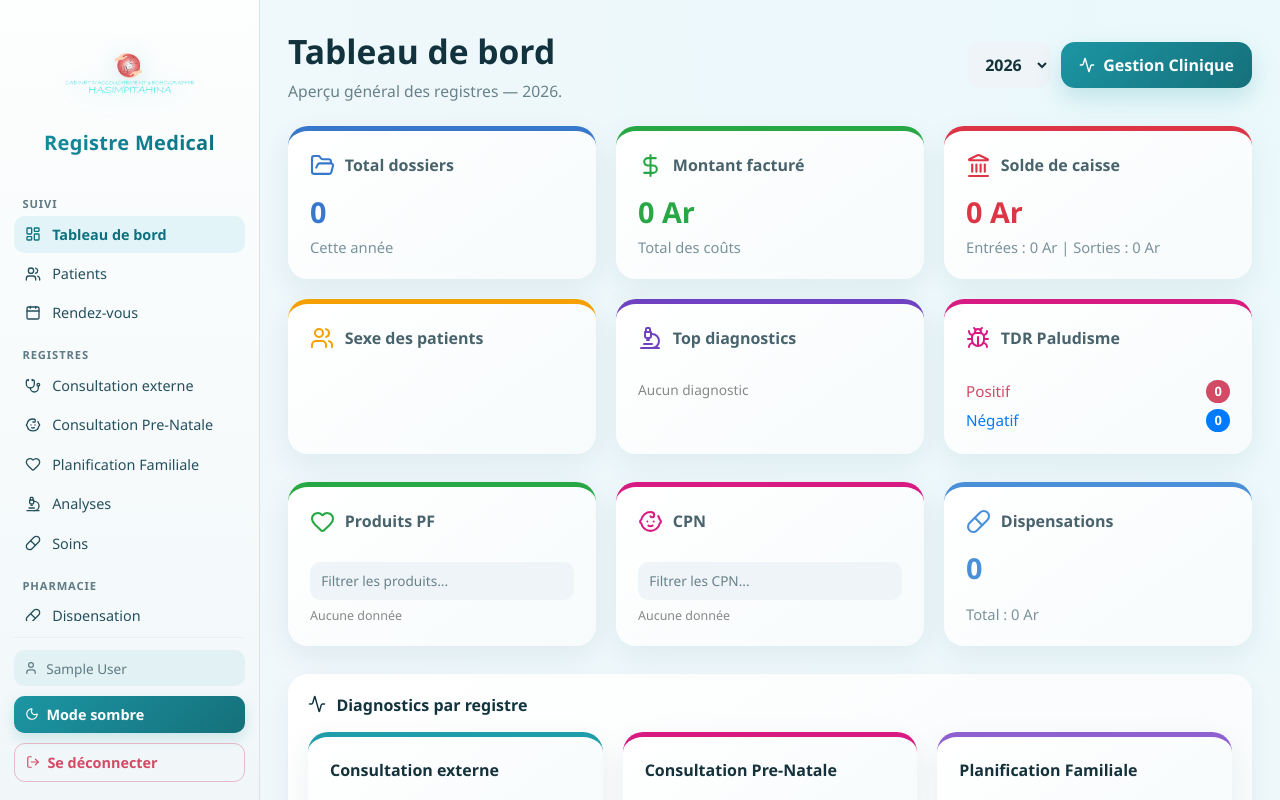
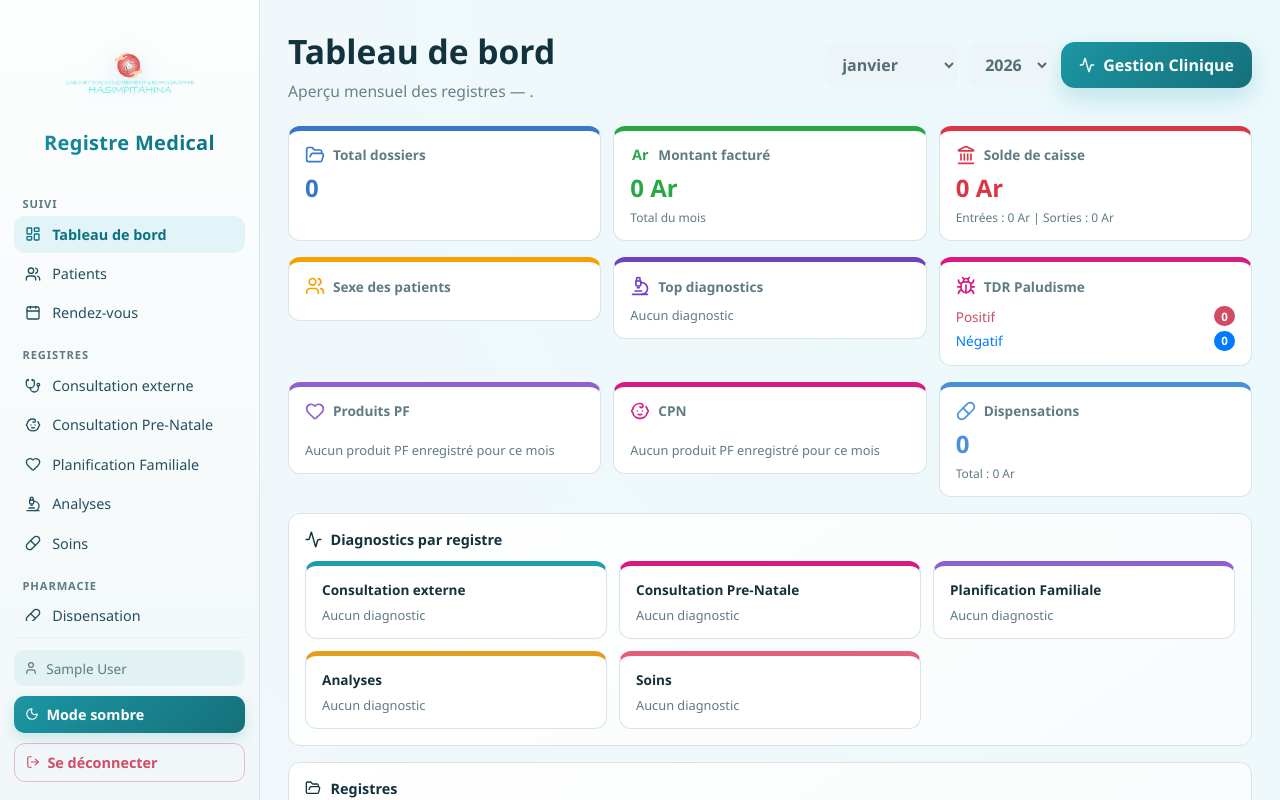
Before and after one commit to TafitaNiainaperline/registre-medical, a React (Vite) app: page / in a window 1280 px wide. Shown: the top 800 px of the page. Built offline with nearby package versions, Linux system fonts and the light colour scheme; sample sign-in values are in the browser's storage.

Commit message:
feat(dashboard): enhance dashboard functionality with monthly data loading and improved styling

```diff
--- a/src/pages/DashboardPage/DashboardPage.scss
+++ b/src/pages/DashboardPage/DashboardPage.scss
@@ -4,16 +4,54 @@
   .page-header .tools {
     display: flex;
     align-items: center;
+    flex-wrap: wrap;
     gap: 0.625em;
 
     select { width: auto; font-weight: 600; }
   }
 
-  .cards-grid { margin-bottom: 1.75em; }
+  .cards-grid {
+    grid-template-columns: repeat(auto-fit, minmax(min(100%, 15rem), 1fr));
+    align-items: start;
+    gap: 0.75rem;
+    margin-bottom: 1rem;
+  }
 
-  .muted { color: #888; font-size: 0.9em; }
+  .overview { align-items: stretch; }
+
+  .muted { color: var(--soft); font-size: 0.8rem; }
 
   .stat-card {
+    min-width: 0;
+    padding: 0.875rem 1rem;
+    border: 1px solid var(--border);
+    border-top-width: 2px;
+    border-radius: 0.75rem;
+    background: var(--panel);
+    box-shadow: none;
+
+    &:hover { transform: none; box-shadow: none; }
+    h3 { color: var(--soft); font-size: 0.85rem; }
+    h4 { font-size: 0.85rem; }
+    .top { gap: 0.5rem; margin-bottom: 0.625rem; }
+    .top .Icon { width: 1.25rem; height: 1.25rem; }
+    .currency-icon {
+      display: inline-flex;
+      align-items: center;
+      justify-content: center;
+      flex-shrink: 0;
+      width: 1.25rem;
+      height: 1.25rem;
+      color: var(--success);
+      font-size: 0.9rem;
+      font-weight: 800;
+      line-height: 1;
+    }
+    .value { font-size: 1.5rem; font-variant-numeric: tabular-nums; overflow-wrap: anywhere; }
+    .subtitle { padding-top: 0.5rem; color: var(--soft); font-size: 0.75rem; }
+    .rows { margin-top: 0; font-size: 0.85rem; }
+    .row > span { white-space: normal; overflow-wrap: anywhere; }
+    .count-badge { flex-shrink: 0; }
     .positive { color: var(--danger); }
     .negative { color: #007bff; }
 
@@ -25,22 +63,56 @@
     .rows.scroll { max-height: 7.5em; overflow-y: auto; font-size: 0.78em; }
 
     &.register {
-      text-align: center;
+      display: grid;
+      grid-template-columns: auto 1fr auto;
+      align-items: center;
+      gap: 0.375rem 0.625rem;
+      text-align: left;
 
-      > .Icon { margin-bottom: 0.5em; }
-      .value { font-size: 1.5em; }
+      > .Icon { grid-row: span 2; width: 1.5rem; height: 1.5rem; }
+      h4 { margin: 0; }
+      .value { grid-column: 3; grid-row: span 2; font-size: 1.25rem; }
+      .subtitle { grid-column: 2; padding: 0; }
     }
   }
 
-  .panel { margin-bottom: 1.75em; }
+  .registry-counts {
+    .scope { margin: 0 0 0.625rem; font-size: 0.75rem; color: var(--soft); }
+    .summary-chips { display: flex; flex-wrap: wrap; gap: 0.375rem; margin: 0; }
+    .summary-chip {
+      display: inline-flex;
+      align-items: center;
+      gap: 0.5rem;
+      max-width: 100%;
+      box-sizing: border-box;
+      padding: 0.25rem 0.5rem;
+      border-radius: 0.5rem;
+      background: var(--field-bg);
+      font-size: 0.8rem;
+
+      dt { min-width: 0; overflow-wrap: anywhere; }
+      dd { flex-shrink: 0; margin: 0; padding: 0.125rem 0.375rem; border-radius: 0.25rem; background: var(--panel); font-weight: 700; font-variant-numeric: tabular-nums; }
+    }
+  }
+
+  .panel {
+    margin-bottom: 1rem;
+    padding: 1rem;
+    border: 1px solid var(--border);
+    border-radius: 0.75rem;
+    box-shadow: none;
+    > .cards-grid { margin-bottom: 0; }
+    > h3 { margin-bottom: 0.75rem; font-size: 0.9rem; }
+  }
 
   .age-groups {
     display: flex;
     flex-wrap: wrap;
-    gap: 0.75em;
+    gap: 0.375rem;
 
     .group {
-      padding: 0.625em 1em;
+      padding: 0.375rem 0.625rem;
+      font-size: 0.8rem;
       background: #eef5fb;
       border-radius: 0.625em;
       color: #184a6e;
@@ -55,7 +127,7 @@
     gap: 0.875em;
 
     .month {
-      padding: 1em;
+      padding: 0.75rem;
       background: #f6fafb;
       border-radius: 0.625em;
 
--- a/src/pages/DashboardPage/index.tsx
+++ b/src/pages/DashboardPage/index.tsx
@@ -1,11 +1,11 @@
 import Icon from '../../components/Icon'
-import FilterCard from '../../components/FilterCard'
 import { useDashboardPage } from './useDashboardPage'
 import './DashboardPage.scss'
 
 const DashboardPage = () => {
   const {
-    selectedYear, setSelectedYear, availableYears, stats, archiveDiagnostics, dispensations,
+    selectedYear, setSelectedYear, selectedMonth, setSelectedMonth, availableYears, stats, dispensations,
+    periodLabel, loading, error, ready,
     totalRecords, totalAmount, cashOutflowTotal, balance, tdr,
     sexSummary, ageGroupSummary, diagnosticSummary, pfSummary, cpnSummary, diagnosticsByCategory,
   } = useDashboardPage()
@@ -15,11 +15,16 @@ const DashboardPage = () => {
       <div className="page-header">
         <div>
           <h1>Tableau de bord</h1>
-          <p>Aperçu général des registres — {selectedYear}.</p>
+          <p>Aperçu mensuel des registres — {periodLabel}.</p>
         </div>
 
         <div className="tools">
-          <select value={selectedYear} onChange={(e) => setSelectedYear(Number(e.target.value))}>
+          <select aria-label="Mois du tableau de bord" disabled={!ready} value={selectedMonth} onChange={(e) => setSelectedMonth(Number(e.target.value))}>
+            {Array.from({ length: 12 }, (_, index) => (
+              <option key={index + 1} value={index + 1}>{new Date(2026, index, 1).toLocaleDateString('fr-FR', { month: 'long' })}</option>
+            ))}
+          </select>
+          <select aria-label="Année du tableau de bord" disabled={!ready} value={selectedYear} onChange={(e) => setSelectedYear(Number(e.target.value))}>
             {availableYears.map((year) => <option key={year} value={year}>{year}</option>)}
           </select>
 
@@ -29,23 +34,25 @@ const DashboardPage = () => {
         </div>
       </div>
 
-      <div className="cards-grid">
+      {loading ? <p role="status">Chargement du mois…</p> : error ? <p className="error-msg" role="alert">{error}</p> : (
+      <>
+      <div className="cards-grid overview">
         <article className="stat-card blue">
           <div className="top">
             <Icon name="folder" size="xl" />
             <h3>Total dossiers</h3>
           </div>
           <strong className="value">{totalRecords}</strong>
-          <span className="subtitle">Cette année</span>
+          <span className="subtitle">{periodLabel}</span>
         </article>
 
         <article className="stat-card green">
           <div className="top">
-            <Icon name="money" size="xl" />
+            <span className="currency-icon" aria-hidden="true">Ar</span>
             <h3>Montant facturé</h3>
           </div>
           <strong className="value">{totalAmount.toLocaleString()} Ar</strong>
-          <span className="subtitle">Total des coûts</span>
+          <span className="subtitle">Total du mois</span>
         </article>
 
         <article className="stat-card red">
@@ -59,6 +66,9 @@ const DashboardPage = () => {
           </span>
         </article>
 
+      </div>
+
+      <div className="cards-grid">
         <article className="stat-card amber">
           <div className="top">
             <Icon name="users" size="xl" />
@@ -109,21 +119,27 @@ const DashboardPage = () => {
       </div>
 
       <div className="cards-grid">
-        <FilterCard
-          title="Produits PF"
-          icon="heart"
-          tone="green"
-          placeholder="Filtrer les produits..."
-          entries={pfSummary.map(([label, value]) => ({ label, value }))}
-        />
-
-        <FilterCard
-          title="CPN"
-          icon="baby"
-          tone="pink"
-          placeholder="Filtrer les CPN..."
-          entries={cpnSummary.map(([label, value]) => ({ label, value }))}
-        />
+        {([
+          { title: 'Produits PF', icon: 'heart', tone: 'violet', entries: pfSummary },
+          { title: 'CPN', icon: 'baby', tone: 'pink', entries: cpnSummary },
+        ] as const).map((summary) => (
+          <article className={`stat-card registry-counts ${summary.tone}`} key={summary.title}>
+            <div className="top">
+              <Icon name={summary.icon} size="md" />
+              <h3>{summary.title}</h3>
+            </div>
+            <p className="scope">{periodLabel}</p>
+            {summary.entries.length === 0 ? <span className="muted">Aucun produit PF enregistré pour ce mois</span> : (
+              <dl className="summary-chips">
+                {summary.entries.map(([label, count]) => (
+                  <div className="summary-chip" key={label}>
+                    <dt>{label}</dt><dd>{count.toLocaleString('fr-FR')}</dd>
+                  </div>
+                ))}
+              </dl>
+            )}
+          </article>
+        ))}
 
         <article className="stat-card sky">
           <div className="top">
@@ -143,29 +159,6 @@ const DashboardPage = () => {
               <span className="group" key={group}>
                 {group} <strong>({count})</strong>
               </span>
-            ))}
-          </div>
-        </div>
-      )}
-
-      {archiveDiagnostics.length > 0 && (
-        <div className="panel">
-          <h3><Icon name="calendar" size="md" /> Diagnostics par mois</h3>
-          <div className="months">
-            {archiveDiagnostics.map((archive) => (
-              <div className="month" key={archive.label}>
-                <div className="label">{archive.label}</div>
-
-                {archive.topDiagnostics.length === 0 ? (
-                  <span className="muted">Aucun diagnostic enregistré</span>
-                ) : (
-                  <div className="tags">
-                    {archive.topDiagnostics.map(([diagnostic, count]) => (
-                      <span className="tag" key={diagnostic}>{diagnostic} ({count})</span>
-                    ))}
-                  </div>
-                )}
-              </div>
             ))}
           </div>
         </div>
@@ -205,6 +198,8 @@ const DashboardPage = () => {
           ))}
         </div>
       </div>
+      </>
+      )}
     </section>
   )
 }
```
Also changed, not shown: src/pages/DashboardPage/loadDashboardMonth.ts (added, +19 -0 lines), 1 other file (tests, documents, lock files or other folders).
